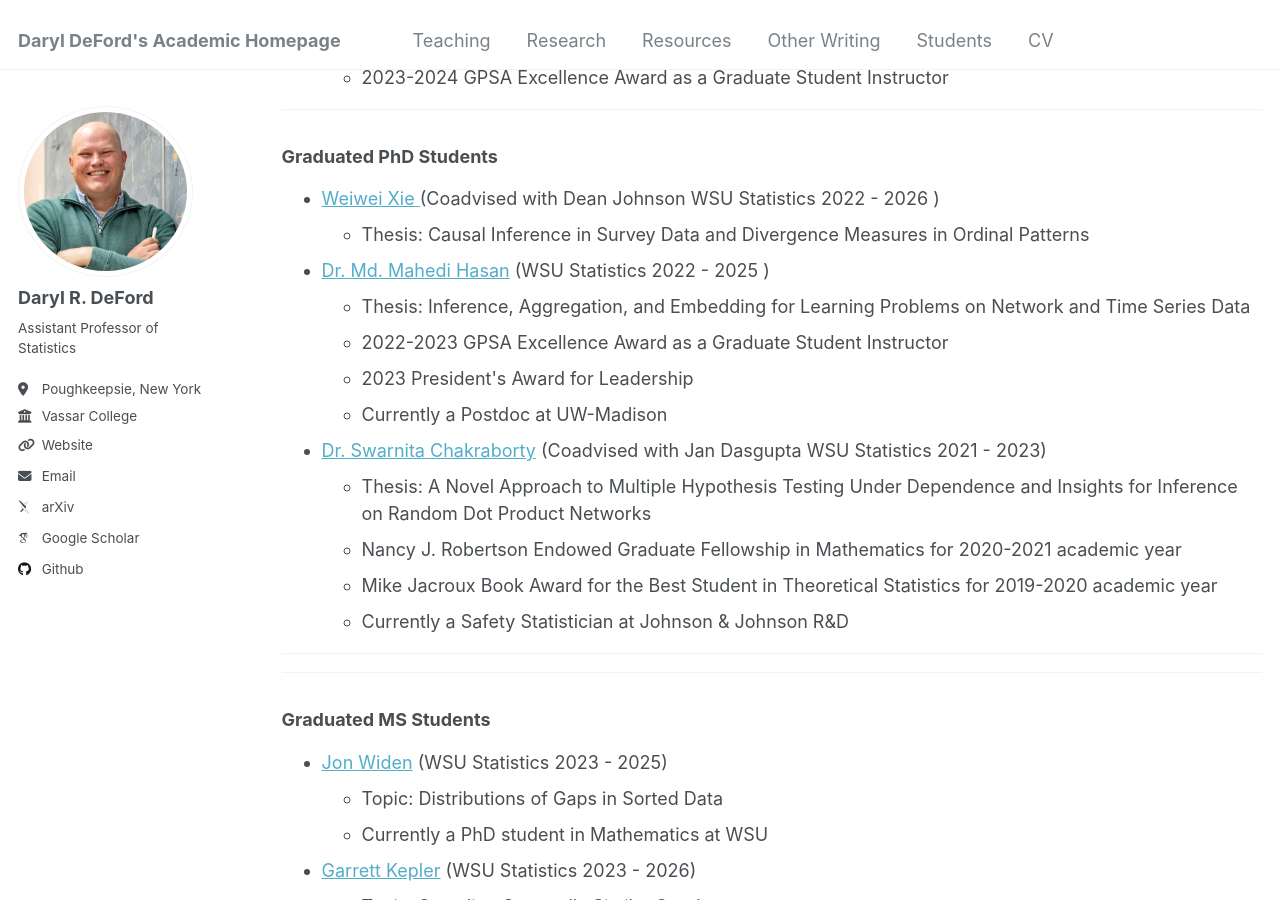
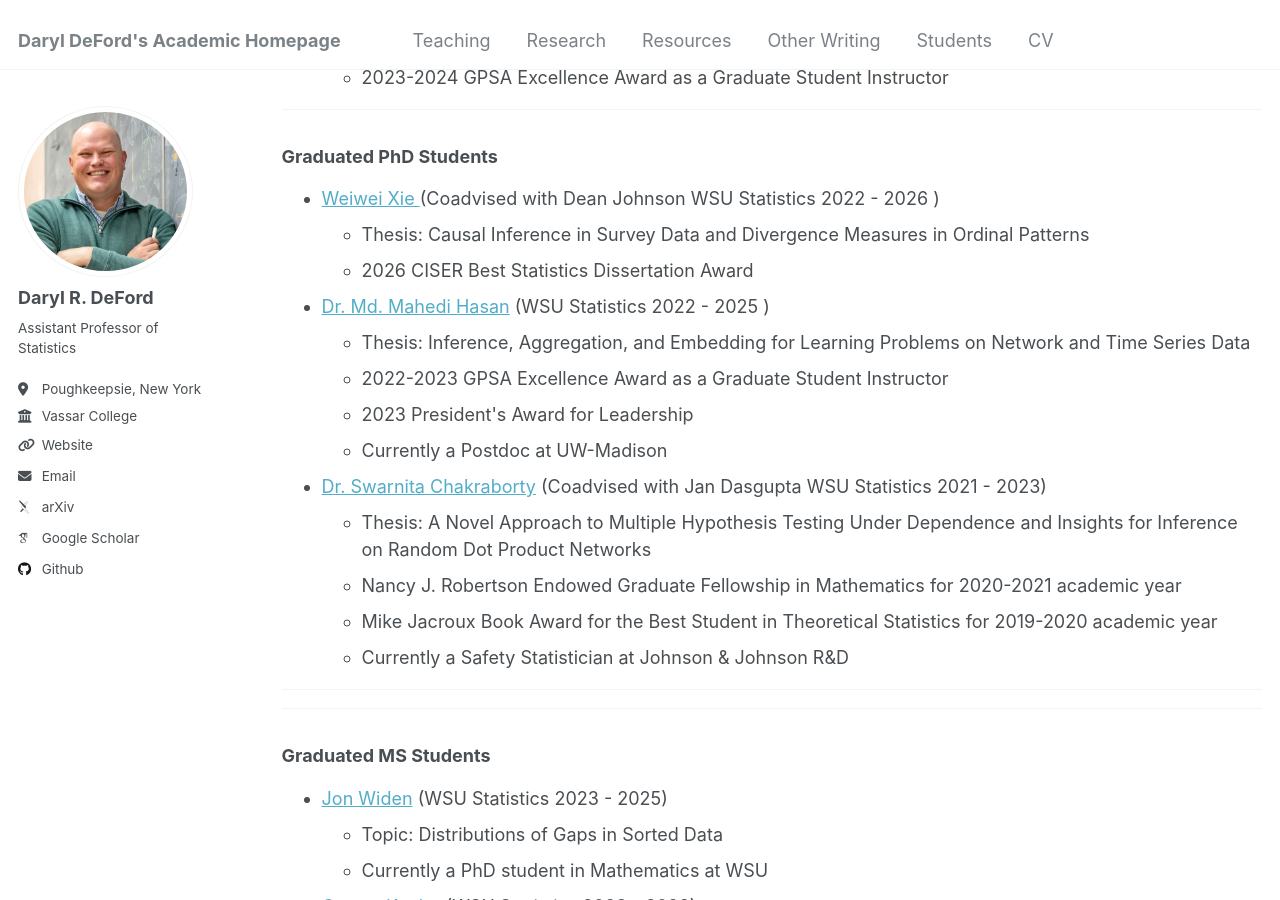
Before and after one commit to drdeford/drdeford.github.io, a Jekyll site: the page built from _pages/Students.md, in a window 1280 px wide and 900 px high, scrolled down 519 px. Built offline with Jekyll 4.4.1, drawn with Linux system fonts in a browser that asks for light colours; some web fonts are replaced.

Commit message:
Update Students.md

```diff
--- a/_pages/Students.md
+++ b/_pages/Students.md
@@ -51,6 +51,7 @@ If you are a current Vassar student who is interested in working with me, feel f
 </li>
 <ul>
 <li>Thesis: Causal Inference in Survey Data and Divergence Measures in Ordinal Patterns </li>
+  <li> 2026 CISER Best Statistics Dissertation Award</li>
 </ul>
 
   <li> <a href="https://www.math.wsu.edu/students/mhasan/">Dr. Md. Mahedi Hasan</a> (WSU Statistics 2022 - 2025 )
```
